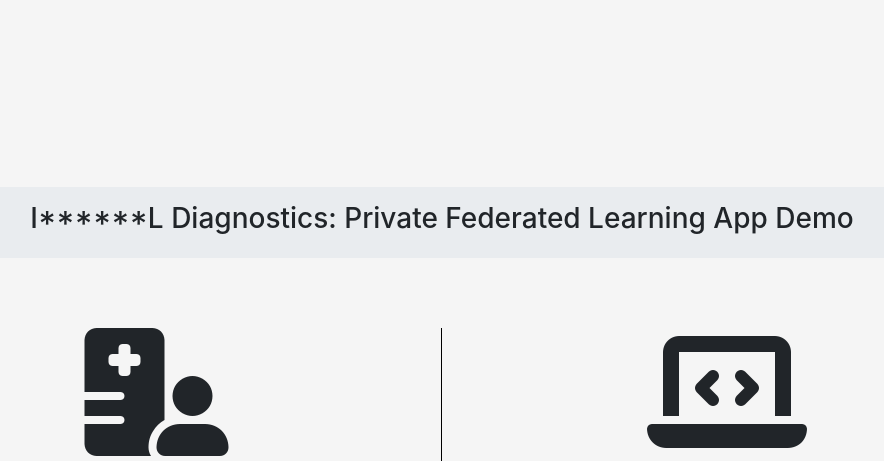
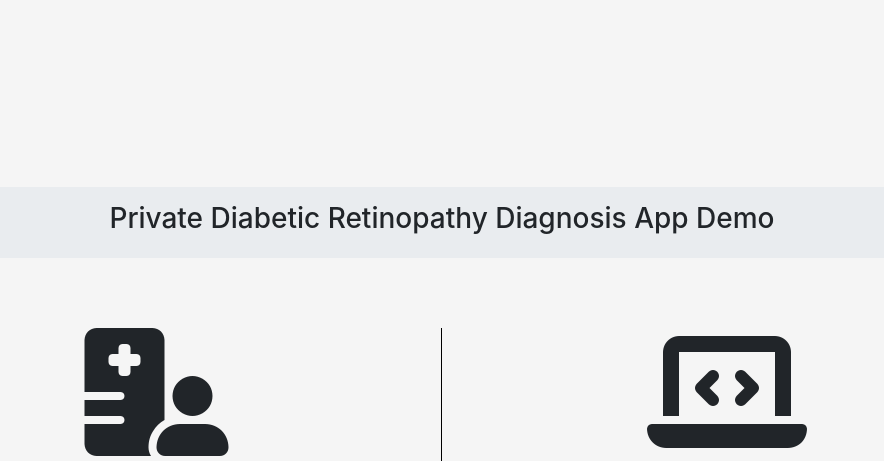
Before and after one commit to ipc-lab/private-ml-for-health, a Flask app: page / in a window 1280 px wide. Shown: the top 461 px of the page, without its empty margins (198-1082 px from the left). Run offline with Flask 2, Linux system fonts and the light colour scheme; some libraries are stand-ins or nearby versions.

Commit message:
changed app name

```diff
--- a/private_inference/app/templates/index.html
+++ b/private_inference/app/templates/index.html
@@ -35,7 +35,7 @@
   <body>
     <div class="container">
       <div class="jumbotron text-center">
-        <h3>I******L Diagnostics: Private Federated Learning App Demo</h3>
+        <h3>Private Diabetic Retinopathy Diagnosis App Demo</h3>
       </div>
       <div class="row">
         <div class="col-lg-6 col-xs-12 text-center" id = "add_border">
```
Also changed, not shown: private_inference/app/static/demo_video.gif, 2 other files.
